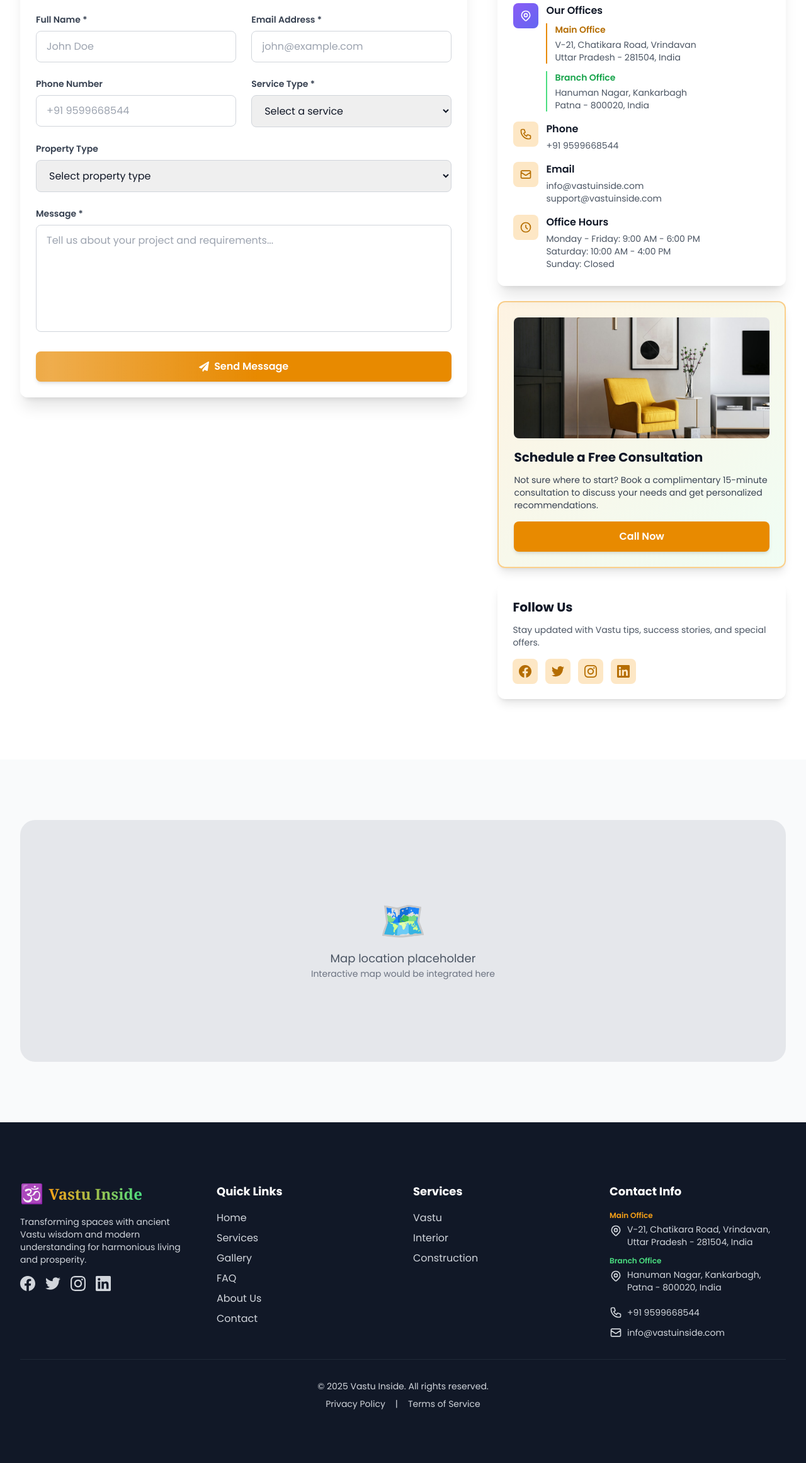
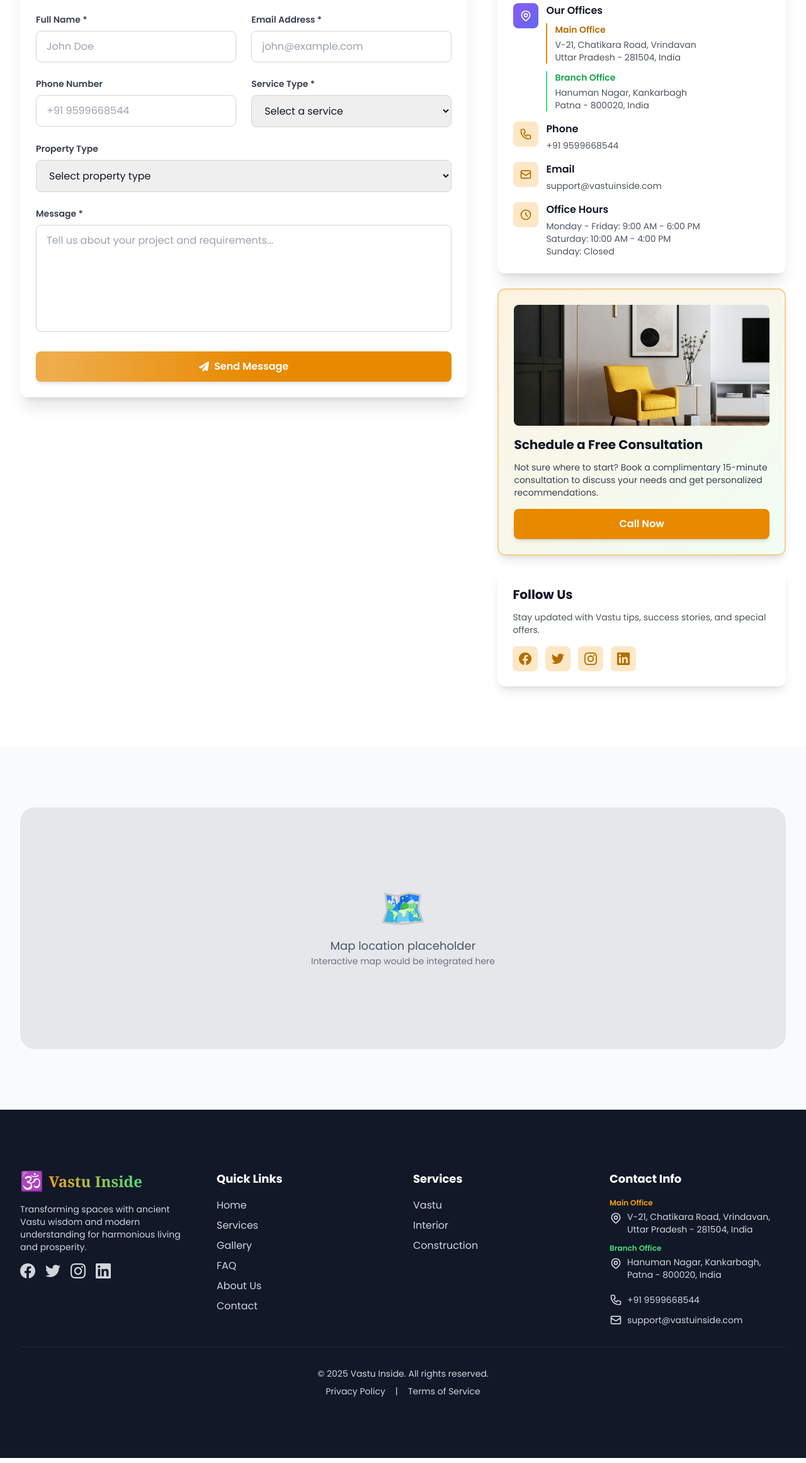
Before and after one commit to ajaysingh721/vastu-inside, a Next.js app: page /contact in a window 1280 px wide. Shown: the part 4535-6858 px from the top of the page at 63% size. Built offline with nearby package versions, Linux system fonts and the light colour scheme.

Commit message:
Update contact email to support@vastuinside.com in README, ContactPage, and Footer components

```diff
--- a/app/contact/page.tsx
+++ b/app/contact/page.tsx
@@ -462,7 +462,6 @@
                     </div>
                     <div>
                       <h4 className="font-semibold mb-1">Email</h4>
-                      <p className="text-gray-600 text-sm">info@vastuinside.com</p>
                       <p className="text-gray-600 text-sm">support@vastuinside.com</p>
                     </div>
                   </div>
@@ -675,7 +674,7 @@
     icon: "📧",
     title: "Email",
     description: "Detailed inquiries and document sharing",
-    link: "mailto:info@vastuinside.com",
+    link: "mailto:support@vastuinside.com",
     action: "Send Email"
   },
   {
--- a/components/Footer.tsx
+++ b/components/Footer.tsx
@@ -134,7 +134,7 @@
                 <svg className="w-5 h-5 flex-shrink-0" fill="none" stroke="currentColor" viewBox="0 0 24 24">
                   <path strokeLinecap="round" strokeLinejoin="round" strokeWidth={2} d="M3 8l7.89 5.26a2 2 0 002.22 0L21 8M5 19h14a2 2 0 002-2V7a2 2 0 00-2-2H5a2 2 0 00-2 2v10a2 2 0 002 2z" />
                 </svg>
-                <span className="text-sm">info@vastuinside.com</span>
+                <span className="text-sm">support@vastuinside.com</span>
               </li>
             </ul>
           </div>
```
Also changed, not shown: 1 other file (tests, documents, lock files or other folders).
